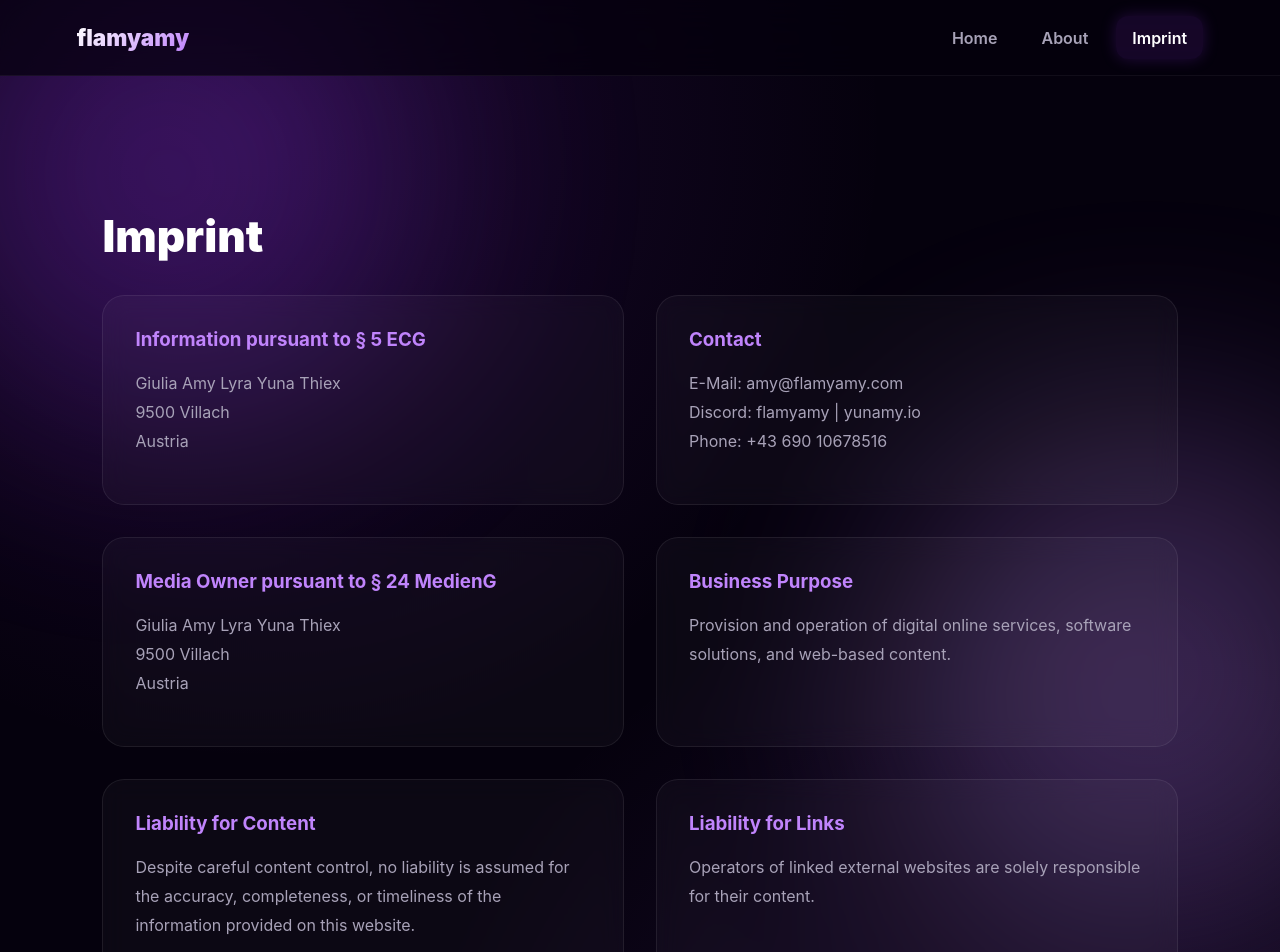
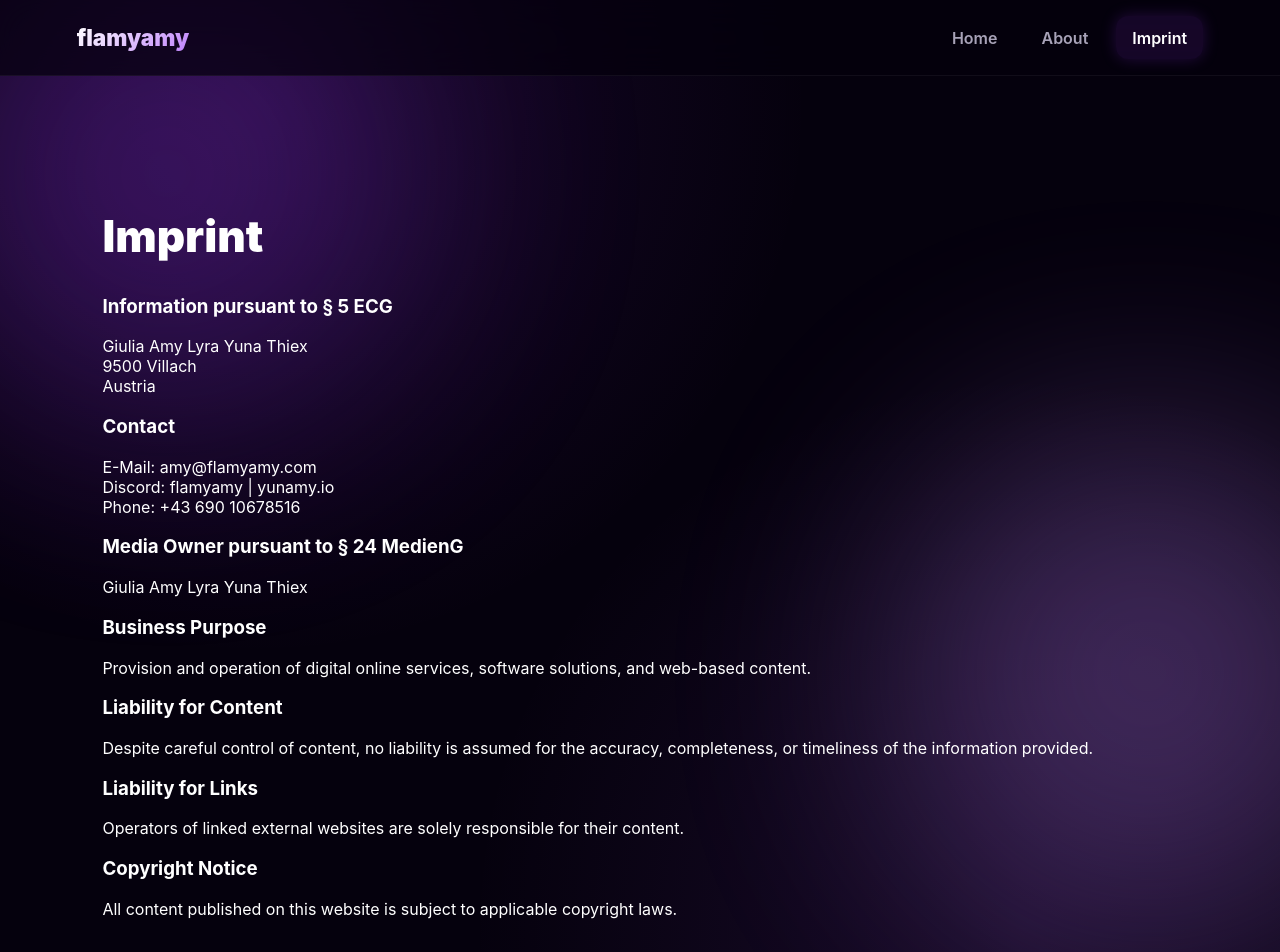
Before and after one commit to flamyamyamy/amys-portfilio, a Vue app in the folder amy-portfolio/: page /imprint in a window 1280 px wide. Shown: the top 952 px of the page. Built offline with nearby package versions, Linux system fonts and the light colour scheme.

Commit message:
Refactor ImprintView layout and update text

```diff
--- a/amy-portfolio/src/views/ImprintView.vue
+++ b/amy-portfolio/src/views/ImprintView.vue
@@ -3,8 +3,8 @@
     <section class="section">
       <h1 class="section-title">Imprint</h1>
 
-      <div class="info-grid">
-        <div class="content-card">
+      <div class="imprint-card">
+        <div class="imprint-block">
           <h3>Information pursuant to § 5 ECG</h3>
           <p>
             Giulia Amy Lyra Yuna Thiex<br />
@@ -13,7 +13,7 @@
           </p>
         </div>
 
-        <div class="content-card">
+        <div class="imprint-block">
           <h3>Contact</h3>
           <p>
             E-Mail: amy@flamyamy.com<br />
@@ -22,16 +22,14 @@
           </p>
         </div>
 
-        <div class="content-card">
+        <div class="imprint-block">
           <h3>Media Owner pursuant to § 24 MedienG</h3>
           <p>
-            Giulia Amy Lyra Yuna Thiex<br />
-            9500 Villach<br />
-            Austria
+            Giulia Amy Lyra Yuna Thiex
           </p>
         </div>
 
-        <div class="content-card">
+        <div class="imprint-block">
           <h3>Business Purpose</h3>
           <p>
             Provision and operation of digital online services,
@@ -39,16 +37,16 @@
           </p>
         </div>
 
-        <div class="content-card">
+        <div class="imprint-block">
           <h3>Liability for Content</h3>
           <p>
-            Despite careful content control, no liability is assumed
+            Despite careful control of content, no liability is assumed
             for the accuracy, completeness, or timeliness of the
-            information provided on this website.
+            information provided.
           </p>
         </div>
 
-        <div class="content-card">
+        <div class="imprint-block">
           <h3>Liability for Links</h3>
           <p>
             Operators of linked external websites are solely
@@ -56,12 +54,11 @@
           </p>
         </div>
 
-        <div class="content-card">
+        <div class="imprint-block">
           <h3>Copyright Notice</h3>
           <p>
             All content published on this website is subject to
-            applicable copyright laws. Any use requires prior
-            written consent unless otherwise permitted by law.
+            applicable copyright laws.
           </p>
         </div>
       </div>
```
